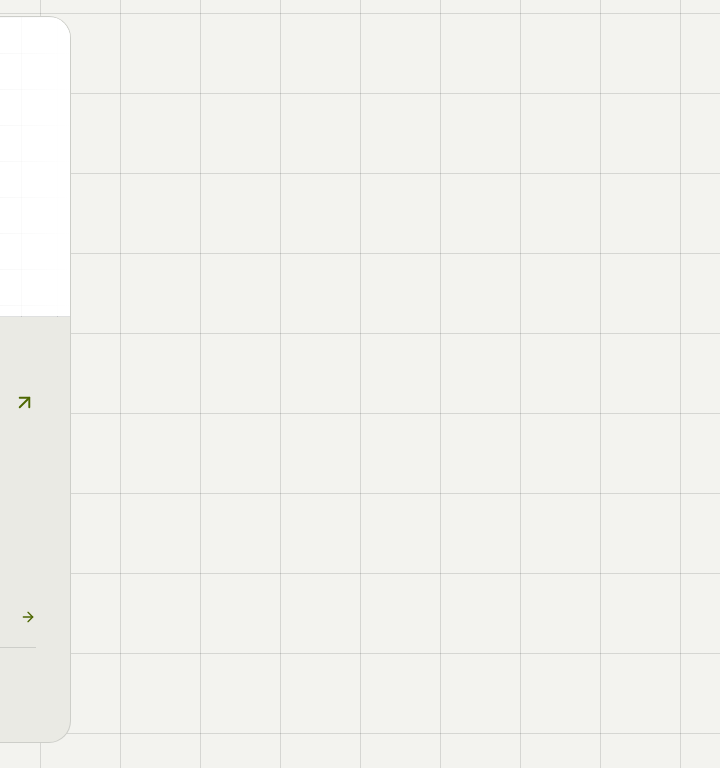
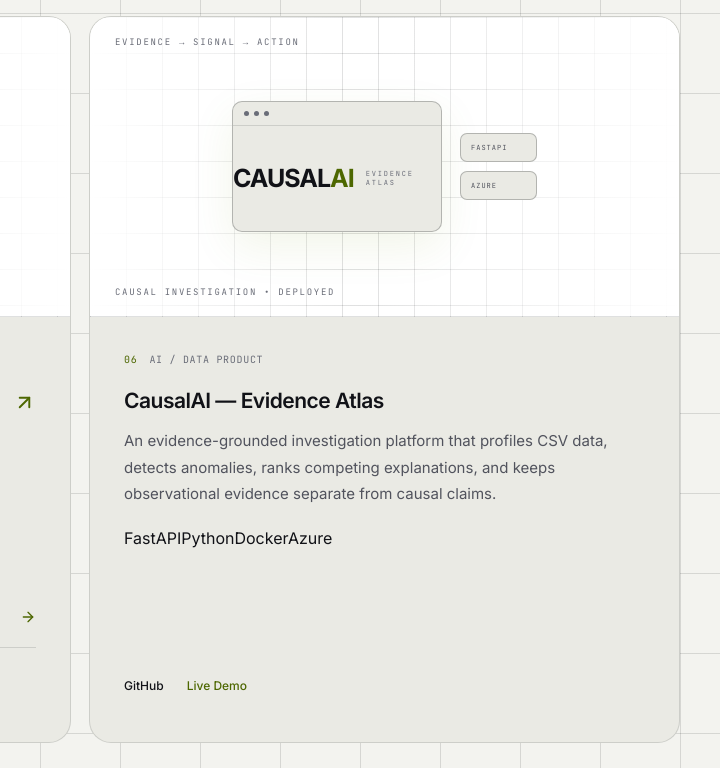
Before and after one commit to BalamuruganR2004/BalamuruganR2004.github.io, a plain HTML site: page index.html in a window 1280 px wide. Shown: the part 5667-6435 px from the top of the page, 560-1280 px from the left. Drawn offline with Linux system fonts and the light colour scheme.

Commit message:
feat: add CausalAI Evidence Atlas project

```diff
--- /dev/null
+++ b/causalai-project.js
@@ -0,0 +1,46 @@
+(function () {
+  const projectId = 'causalai-portfolio-card';
+
+  function addProjectCard() {
+    const grid = document.querySelector('#projects .project-grid');
+    if (!grid || document.getElementById(projectId)) return;
+
+    const slot = document.createElement('div');
+    slot.className = 'project-slot';
+    slot.id = projectId;
+    slot.innerHTML = `
+      <article class="project-card">
+        <div class="project-visual portfolio-visual" aria-hidden="true">
+          <div class="visual-caption mono">EVIDENCE → SIGNAL → ACTION</div>
+          <div class="portfolio-composition">
+            <div class="browser-shell">
+              <div class="browser-bar"><i></i><i></i><i></i></div>
+              <div class="browser-body"><strong>CAUSAL<span>AI</span></strong><small>EVIDENCE ATLAS</small></div>
+            </div>
+            <div class="quality-stack"><span>FASTAPI</span><span>AZURE</span></div>
+          </div>
+          <span class="visual-bottom mono">CAUSAL INVESTIGATION • DEPLOYED</span>
+        </div>
+        <div class="project-body">
+          <p class="project-category mono"><span>06</span> AI / DATA PRODUCT</p>
+          <h3>CausalAI — Evidence Atlas</h3>
+          <p class="project-description">An evidence-grounded investigation platform that profiles CSV data, detects anomalies, ranks competing explanations, and keeps observational evidence separate from causal claims.</p>
+          <div class="tech-list"><span>FastAPI</span><span>Python</span><span>Docker</span><span>Azure</span></div>
+          <div class="project-actions">
+            <a href="https://github.com/BalamuruganR2004/causalai-evidence-atlas" target="_blank" rel="noreferrer" class="text-action">GitHub</a>
+            <a href="https://causalai-evidence-atlas.nicebay-fec83de0.eastasia.azurecontainerapps.io" target="_blank" rel="noreferrer" class="text-action accent">Live Demo</a>
+          </div>
+        </div>
+      </article>`;
+    grid.appendChild(slot);
+
+    const count = document.querySelector('#projects .project-count');
+    if (count) count.textContent = '6 PROJECTS';
+    const allCount = document.querySelector('#projects .filters button:first-child span');
+    if (allCount) allCount.textContent = '06';
+  }
+
+  const observer = new MutationObserver(addProjectCard);
+  observer.observe(document.documentElement, { childList: true, subtree: true });
+  addProjectCard();
+})();
--- a/index.html
+++ b/index.html
@@ -19,6 +19,7 @@
     <title>Balamurugan Renganathan | Software Developer & AI/ML</title>
     <script src="/theme-init.js"></script>
     <script type="module" crossorigin src="/assets/index-CyODZnA_.js"></script>
+    <script defer src="/causalai-project.js"></script>
     <link rel="stylesheet" crossorigin href="/assets/index-DCP1gsKk.css">
   </head>
   <body><div id="root"></div></body>
```
